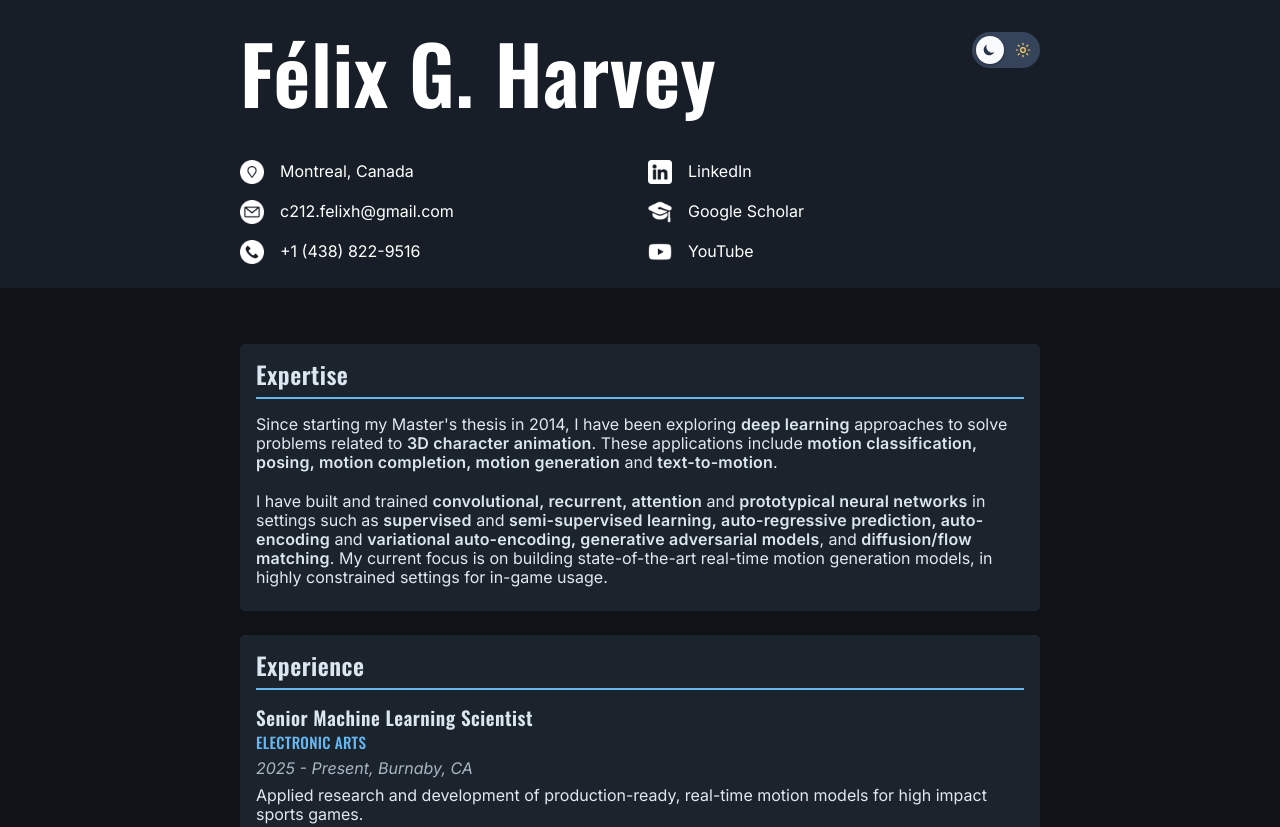
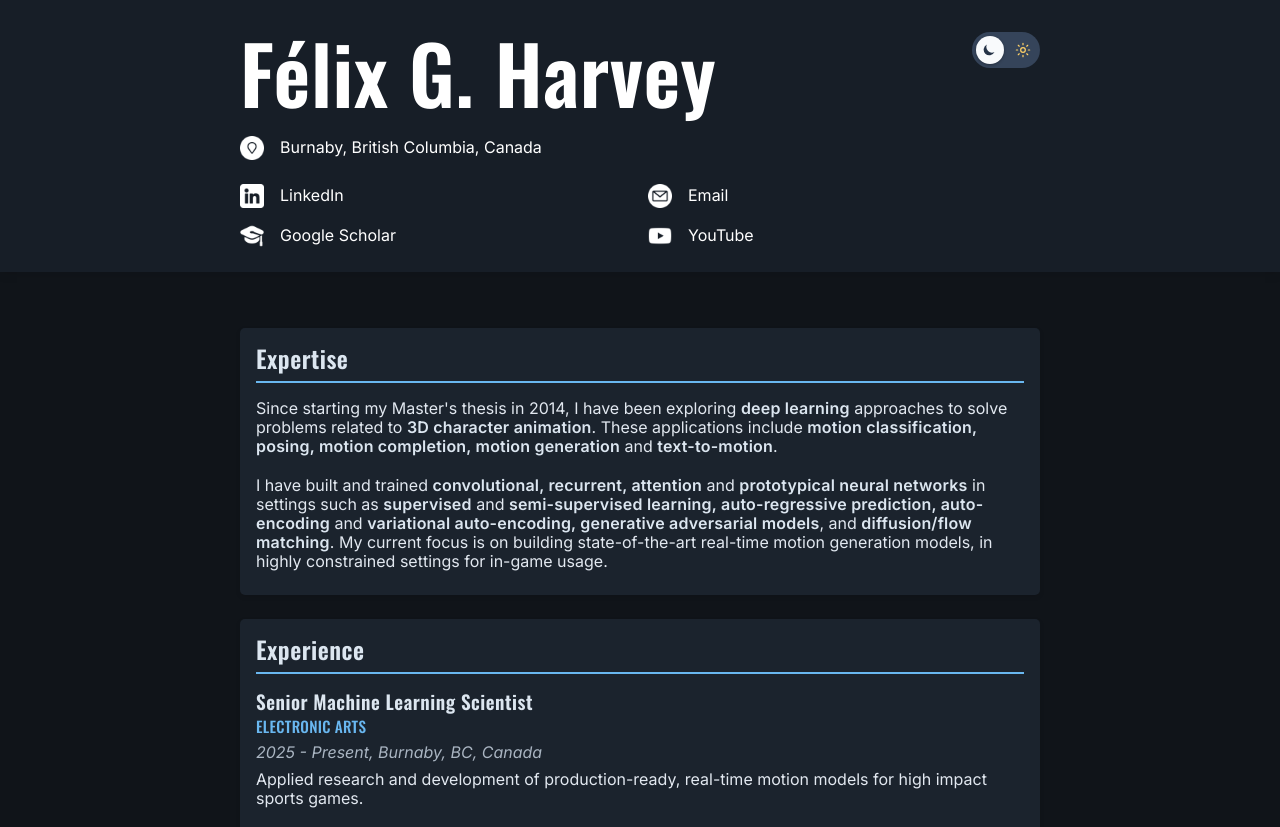
Before and after one commit to XefPatterson/xefpatterson.github.io, a plain HTML site: page index.html in a window 1280 px wide. Shown: the top 827 px of the page. Drawn offline with nearby package versions, Linux system fonts and the light colour scheme.

Commit message:
removed phone, email

```diff
--- a/index.html
+++ b/index.html
@@ -2,9 +2,9 @@
 <html lang="en" data-theme="dark">
 <head>
     <meta charset="UTF-8">
-	<meta property="og:title" content="Félix G. Harvey - Machine Learning Researcher">
+	<meta property="og:title" content="Félix G. Harvey - Senior Machine Learning Scientist">
     <meta name="viewport" content="width=device-width, initial-scale=1.0">
-    <meta name="description" content="Félix G. Harvey - Machine Learning Researcher specializing in deep learning models for 3D animation">
+    <meta name="description" content="Félix G. Harvey - Senior Machine Learning Scientist at Electronic Arts, specializing in real-time motion generation for games">
     <meta name="keywords" content="Félix G. Harvey, Machine Learning, Deep Learning, Animation, 3D, Unity, Research, ML">
     <meta name="author" content="Félix G. Harvey">
 	<meta property="og:image" content="https://felixgharvey.com/icons/rtn.png">
@@ -12,10 +12,10 @@
 	<meta property="og:type" content="website">
 	<!-- Twitter Card Meta Tags (optional, but recommended) -->
 	<meta name="twitter:card" content="summary_large_image">
-	<meta name="twitter:title" content="Félix G. Harvey - Machine Learning Researcher">
-	<meta name="twitter:description" content="Machine Learning Researcher specializing in deep learning models for 3D animation">
+	<meta name="twitter:title" content="Félix G. Harvey - Senior Machine Learning Scientist">
+	<meta name="twitter:description" content="Senior Machine Learning Scientist at Electronic Arts, specializing in real-time motion generation for games">
 	<meta name="twitter:image" content="https://felixgharvey.com/icons/rtn.png">
-    <title>Félix G. Harvey - Resume</title>
+    <title>Félix G. Harvey - Senior Machine Learning Scientist</title>
 
     <!-- Google Fonts -->
     <link rel="preconnect" href="https://fonts.googleapis.com">
@@ -43,26 +43,22 @@
                     </span>
                 </button>
             </div>
+            <div class="contact-item">
+                <img src="icons/location_4943528.png" alt="Location">
+                <span>Burnaby, British Columbia, Canada</span>
+            </div>
             <div class="contact-grid">
-                <div class="contact-item">
-                    <img src="icons/location_4943528.png" alt="Location">
-                    <span>Montreal, Canada</span>
-                </div>
                 <div class="contact-item">
                     <img src="icons/linkedin_3536569.png" alt="Linkedin">
                     <a href="https://www.linkedin.com/in/felixgharvey/" target="_blank">LinkedIn</a>
                 </div>
                 <div class="contact-item">
                     <img src="icons/email_3178158.png" alt="Email">
-                    <a href="mailto:c212.felixh@gmail.com">c212.felixh@gmail.com</a>
+                    <a class="email-link" href="#" aria-label="Send me an email">Email</a>
                 </div>
                 <div class="contact-item">
                     <img src="icons/graduation_13523134.png" alt="Scholar">
                     <a href="https://scholar.google.ca/citations?user=gWL1kqsAAAAJ&hl=en" target="_blank">Google Scholar</a>
-                </div>
-                <div class="contact-item">
-                    <img src="icons/phone-call_455705.png" alt="Phone">
-                    <a href="tel:+14388229516">+1 (438) 822-9516</a>
                 </div>
                 <div class="contact-item">
                     <img src="icons/youtube_1384028.png" alt="YouTube">
@@ -83,7 +79,7 @@
 				<div class="experience-item">
 					<h3>Senior Machine Learning Scientist</h3>
 					<div class="company-location">Electronic Arts</div>
-					<div class="date">2025 - Present, Burnaby, CA</div>
+					<div class="date">2025 - Present, Burnaby, BC, Canada</div>
 					<p>Applied research and development of production-ready, real-time motion models for high impact sports games.</p>
 				</div>
 
--- a/scripts.js
+++ b/scripts.js
@@ -25,3 +25,11 @@ document.addEventListener('DOMContentLoaded', () => {
         themeToggle.setAttribute('aria-pressed', String(!isDark));
     });
 });
+
+document.addEventListener('DOMContentLoaded', () => {
+    const emailLink = document.querySelector('.email-link');
+    if (!emailLink) return;
+
+    const email = String.fromCharCode(99, 50, 49, 50, 46, 102, 101, 108, 105, 120, 104, 64, 103, 109, 97, 105, 108, 46, 99, 111, 109);
+    emailLink.href = `mailto:${email}`;
+});
--- a/styles.css
+++ b/styles.css
@@ -218,6 +218,21 @@ a {
 
 .header-content a:hover {
     color: var(--link-hover);
+}
+
+.email-link {
+    color: var(--header-text);
+    text-decoration: none;
+    transition: color 0.3s ease;
+}
+
+.email-link:hover {
+    color: var(--link-hover);
+}
+
+.email-link:focus-visible {
+    outline: 2px solid var(--link-hover);
+    outline-offset: 3px;
 }
 
 /* Content Layout */
```
